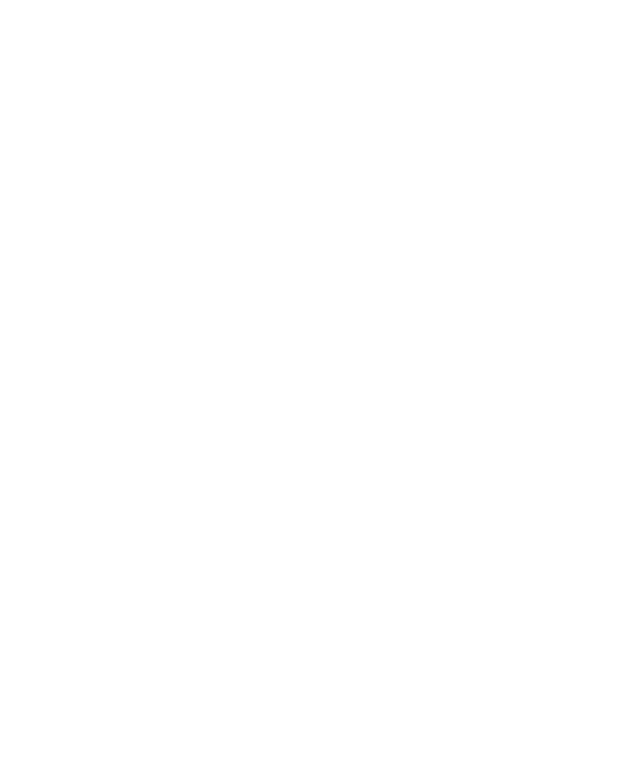
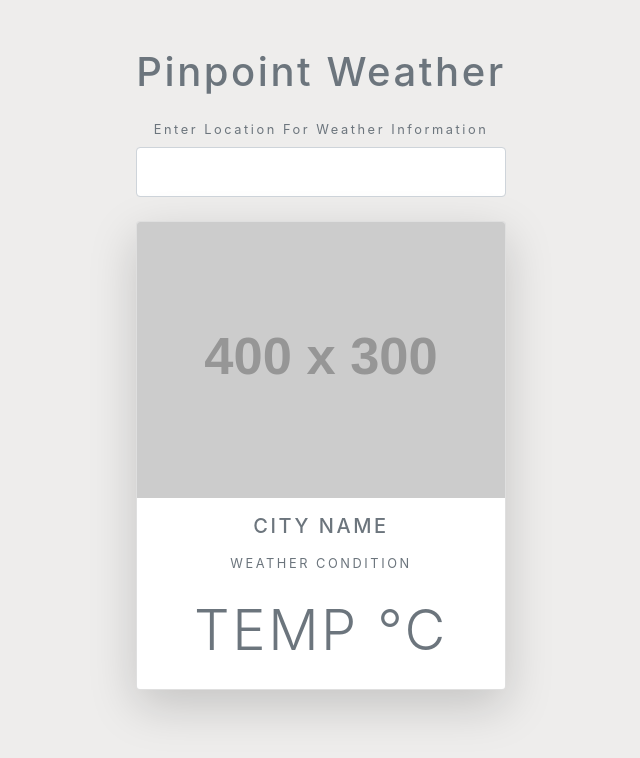
Before and after one commit to viveshCodes/Pinpoint-Weather, a plain HTML site: page index.html in a window 1280 px wide. Shown: the whole page, without its empty margins (319-959 px from the left). Drawn offline with nearby package versions, Linux system fonts and the light colour scheme; placeholder pictures from the web are drawn by us.

Commit message:
Add HTML & CSS Template

```diff
--- a/index.html
+++ b/index.html
@@ -11,6 +11,32 @@
     <title>Pinpoint Weather</title>
 </head>
 <body>
+    <div class="container my-5 mx-auto">
+
+        <h1 class="text-muted text-center my-4"> Pinpoint Weather </h1>
+
+        <form class="change-location my-4 text-center text-muted">
+          <label for="city">Enter Location For Weather Information</label>
+          <input type="text" name="city" class="form-control p-4">
+        </form>
+
+        <div class="card shadow-lg rounded">
+            <!--From Placeholder Website-->
+          <img src="https://via.placeholder.com/400x300" class="time card-img-top">
+          <div class="icon bg-light mx-auto text-center">
+            <!-- icon here later -->
+          </div>
+          <div class="text-muted text-uppercase text-center details">
+            <h5 class="my-3">City Name</h5>
+            <div class="my-3">Weather Condition</div>
+            <div class="display-4 my-4">
+              <span>Temp</span>
+              <span>&deg;C</span>
+            </div>
+          </div>
+        </div>
+
+      </div>
 
     <!--JS Link-->
     <script src="scripts/forecast.js" type="text/javascript"></script>
--- a/styles.css
+++ b/styles.css
@@ -0,0 +1,8 @@
+body{
+    background: #eeedec;
+    letter-spacing: 0.2em;
+    font-size: 0.8em;
+  }
+  .container{
+    max-width: 400px;
+  }
```
